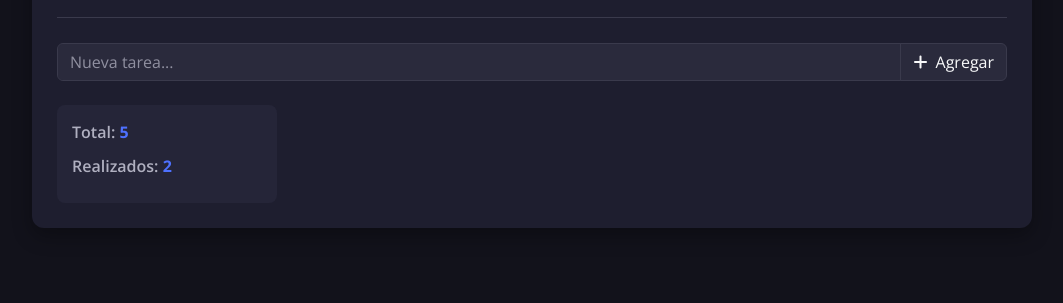
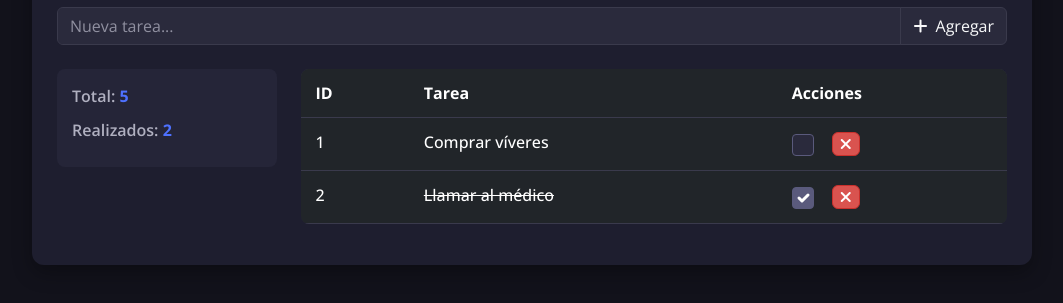
Before and after one commit to vfaundez-dev/desafiolatam-g92-mod3-desafio5, a plain HTML site: page index.html in a window 1280 px wide. Shown: the part 323-626 px from the top of the page, without its empty margins (108-1171 px from the left). Drawn offline with nearby package versions, Linux system fonts and the light colour scheme.

Commit message:
Agregada seccion todo list

```diff
--- a/assets/css/styles.css
+++ b/assets/css/styles.css
@@ -102,3 +102,72 @@ body {
     color: #4E71FF;
     font-weight: 700;
 }
+
+.table-dark {
+    background-color: #252538;
+    color: #e0e0f0;
+    border-radius: 8px;
+    overflow: hidden;
+}
+
+.table-dark thead {
+    background-color: #2a2a3c;
+}
+
+.table-dark td, .table-dark th {
+    border-color: #3a3a4c;
+    padding: 12px 15px;
+}
+
+.table-dark tbody tr {
+    transition: background-color 0.2s;
+}
+
+.table-dark tbody tr:hover {
+    background-color: #2a2a3c;
+}
+
+.form-check-input {
+    background-color: #2a2a3c;
+    border-color: #5a5a7c;
+    width: 22px;
+    height: 22px;
+    transition: all 0.2s;
+}
+
+.form-check-input:hover {
+    background-color: #3a3a4c;
+    border-color: #5a5a7c;
+    color: #ffffff;
+    box-shadow: 0 0 0 0.2rem rgba(90, 90, 124, 0.25);
+}
+
+.form-check-input:checked {
+    background-color: #5a5a7c;
+    border-color: #5a5a7c;
+}
+
+.btn-remove {
+    background-color: #d9534f; /* rojo anaranjado */
+    border: 1px solid #c9302c;
+    color: #fff;
+    width: 28px;
+    height: 24px;
+    padding: 0;
+    display: inline-flex;
+    align-items: center;
+    justify-content: center;
+    transition: all 0.2s;
+}
+
+.btn-remove:hover {
+    background-color: #c9302c; /* más oscuro al pasar el mouse */
+    border-color: #ac2925;
+    color: #fff;
+    box-shadow: 0 0 0 0.2rem rgba(201, 48, 44, 0.25);
+}
+
+.completed {
+    text-decoration: line-through;
+    color: #9090a0;
+}
--- a/index.html
+++ b/index.html
@@ -48,6 +48,52 @@
         </div>
         <!-- Todo Details Sections -->
 
+        <!-- Todo List Section -->
+        <div class="col-md-9">
+          <div class="table-responsive">
+            <table class="table table-dark">
+              <thead>
+                <tr>
+                  <th scope="col">ID</th>
+                  <th scope="col">Tarea</th>
+                  <th scope="col">Acciones</th>
+                </tr>
+              </thead>
+              <tbody>
+                <tr>
+                  <td>1</td>
+                  <td>Comprar víveres</td>
+                  <td>
+                    <div class="d-flex align-items-center">
+                      <div class="form-check me-3">
+                        <input class="form-check-input" type="checkbox" value="" id="task1">
+                      </div>
+                      <button class="btn btn-remove">
+                        <i class="fas fa-times"></i>
+                      </button>
+                    </div>
+                  </td>
+                </tr>
+                <tr>
+                  <td>2</td>
+                  <td class="completed">Llamar al médico</td>
+                  <td>
+                    <div class="d-flex align-items-center">
+                      <div class="form-check me-3">
+                        <input class="form-check-input" type="checkbox" value="" id="task2" checked>
+                      </div>
+                      <button class="btn btn-remove">
+                        <i class="fas fa-times"></i>
+                      </button>
+                    </div>
+                  </td>
+              </tr>
+              </tbody>
+            </table>
+          </div>
+        </div>
+        <!-- Todo List Section -->
+
       </div>
       <!-- Sections -->
 
```
